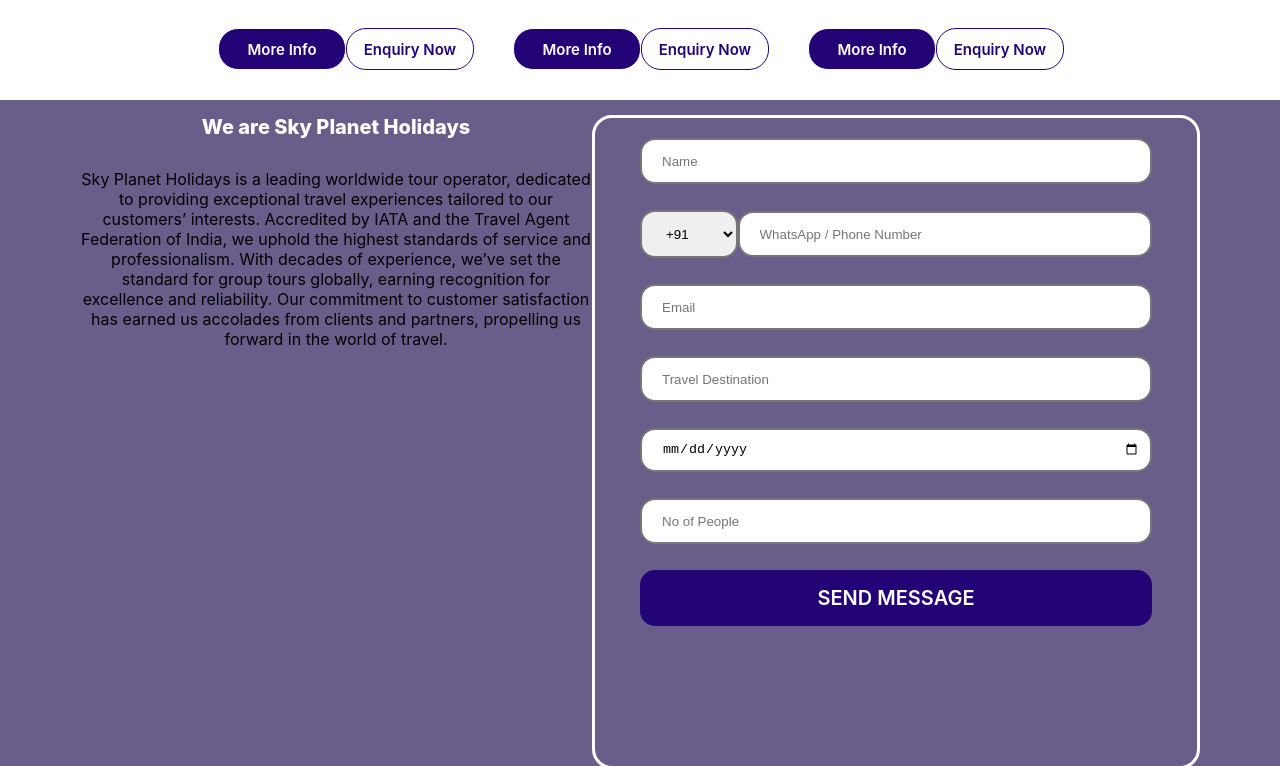
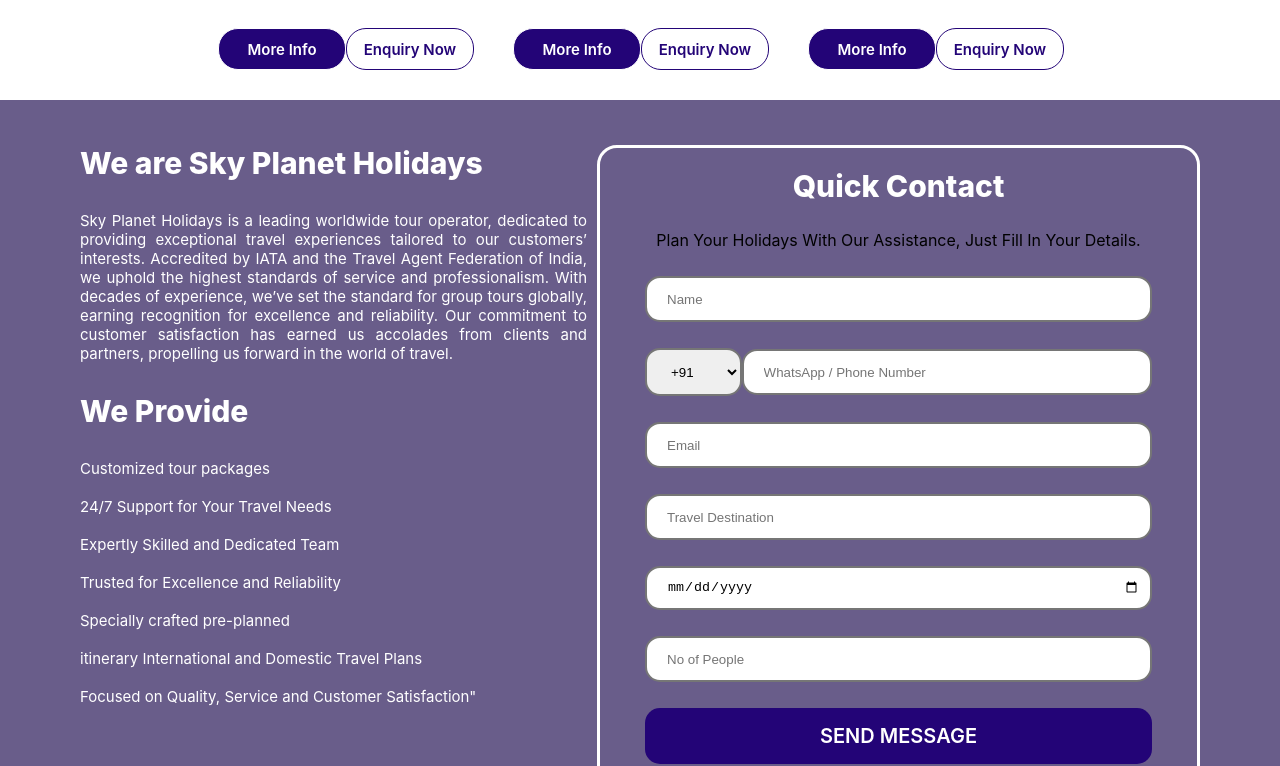
Before and after one commit to ud-k16/tourswebsite, a React (Create React App) app: page / in a window 1280 px wide. Shown: the part 1974-2740 px from the top of the page. Built offline with nearby package versions, Linux system fonts and the light colour scheme.

Commit message:
contact section done

```diff
--- a/src/components/home/Contact/Contact.module.css
+++ b/src/components/home/Contact/Contact.module.css
@@ -1,11 +1,12 @@
 .container{
     display: flex;
-    padding: 15px 80px;
+    padding: 45px 80px;
     background-color: #695d8a;
 
 }
 .description{
  width  :50% ;
+ padding-right: 10px;
  display: flex;
  flex-direction: column;
  row-gap: 30px;
@@ -17,13 +18,17 @@
     display: flex;
     flex-direction: column;
     row-gap: 26px;
-    height:76vh;
+    height:86vh;
     border-style: solid;
     border-width: 3px;
     border-color: white;
 
   }
-
+.adviceryText{
+    font-size: 15px;
+    color:white;
+    text-align: justify;
+}
   .input{
     border-width: 2px;
     padding-left: 20px;
@@ -67,10 +72,16 @@
     width:5vw;
     height: 3vh;
   }
-  .titleText{
-    font-size: 20px;
+  .titleContactText{
+    font-size: 30px;
     font-weight: 800;
     color: white;
+  }
+  .titleText{
+    font-size: 30px;
+    font-weight: 800;
+    color: white;
+    text-align: left;
   }
   @media (max-width: 768px) {
     .container{
--- a/src/components/home/Contact/index.jsx
+++ b/src/components/home/Contact/index.jsx
@@ -6,7 +6,7 @@
     <div className={styles.container}>
       <div className={styles.description}>
         <div className={styles.titleText}>We are Sky Planet Holidays</div>
-        <div>
+        <div className={styles.adviceryText}>
           Sky Planet Holidays is a leading worldwide tour operator, dedicated to
           providing exceptional travel experiences tailored to our customers’
           interests. Accredited by IATA and the Travel Agent Federation of
@@ -16,9 +16,31 @@
           commitment to customer satisfaction has earned us accolades from
           clients and partners, propelling us forward in the world of travel.
         </div>
+        <div className={styles.titleText}>We Provide</div>
+        <div className={styles.adviceryText}>
+          Customized tour packages <br />
+          <br />
+          24/7 Support for Your Travel Needs <br />
+          <br />
+          Expertly Skilled and Dedicated Team
+          <br />
+          <br />
+          Trusted for Excellence and Reliability <br />
+          <br />
+          Specially crafted pre-planned
+          <br />
+          <br />
+          itinerary International and Domestic Travel Plans <br />
+          <br />
+          Focused on Quality, Service and Customer Satisfaction"
+        </div>
       </div>
 
       <div className={styles.formContainer}>
+        <div className={styles.titleContactText}>Quick Contact</div>
+        <div>
+          Plan Your Holidays With Our Assistance, Just Fill In Your Details.
+        </div>
         <input
           type="text"
           name="name"
```
